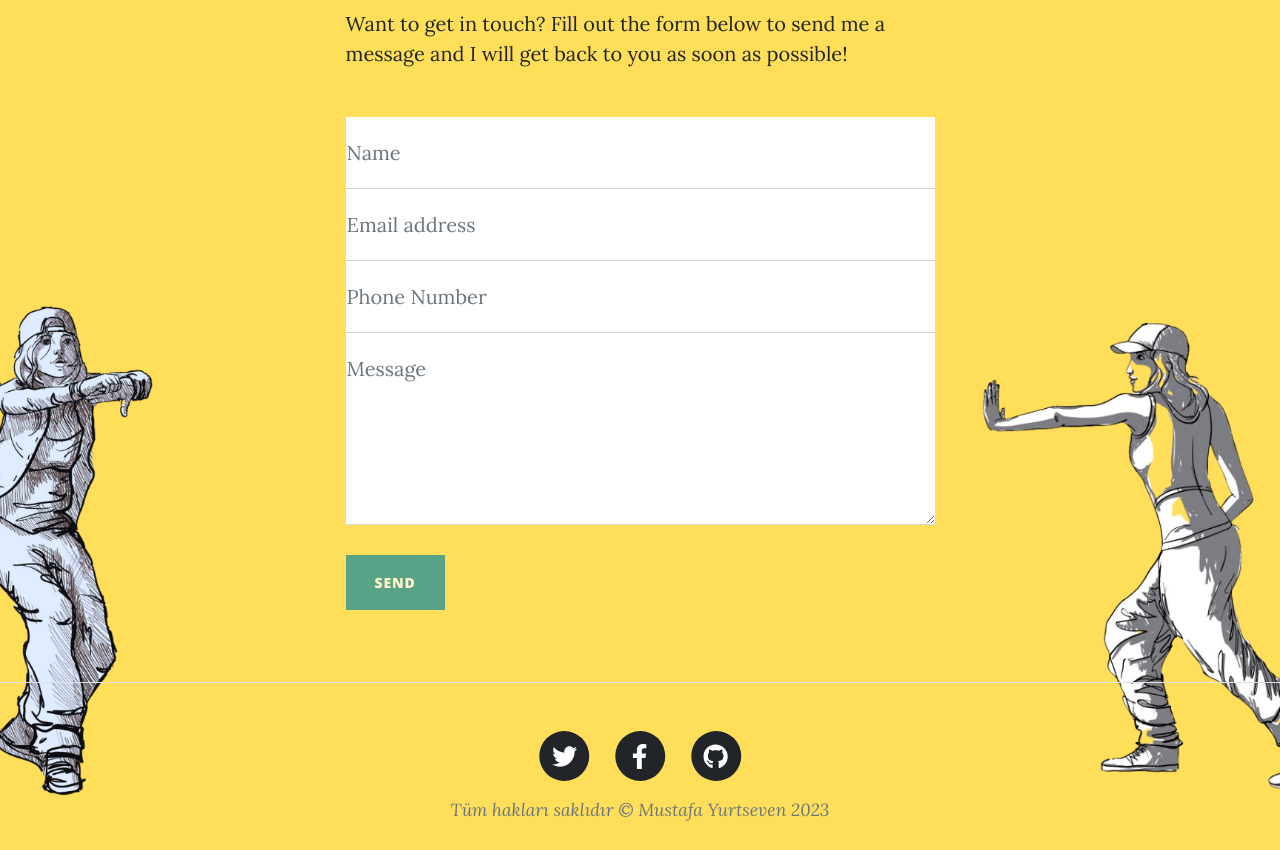
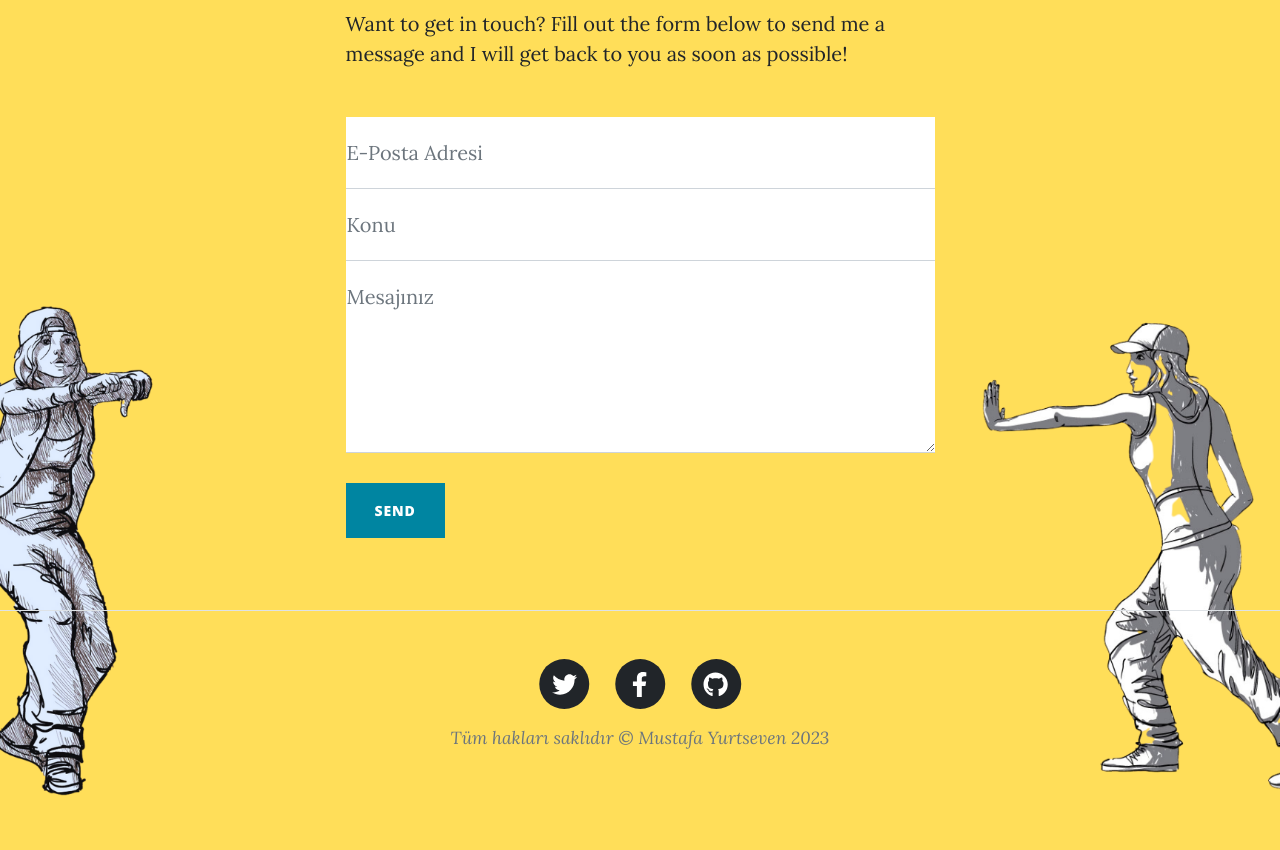
Before and after one commit to yurtsevenist/projephp, a PHP site: page /contact.php in a window 1280 px wide. Shown: the part 603-1453 px from the top of the page. After the commit the page ends 1399 px from the top, so only its background shows below. Run offline with PHP 8.4, Linux system fonts and the light colour scheme; some libraries are stand-ins or nearby versions.

Commit message:
php ornek-5

```diff
--- a/contact.php
+++ b/contact.php
@@ -30,26 +30,22 @@ include("layouts/header.php");
                             <!-- To make this form functional, sign up at-->
                             <!-- https://startbootstrap.com/solution/contact-forms-->
                             <!-- to get an API token!-->
-                            <form id="contactForm" data-sb-form-api-token="API_TOKEN">
+                            <form method="POST" action="php/messageSend.php">
+
                                 <div class="form-floating">
-                                    <input class="form-control" id="name" type="text" placeholder="Enter your name..." data-sb-validations="required" />
-                                    <label for="name">Name</label>
-                                    <div class="invalid-feedback" data-sb-feedback="name:required">A name is required.</div>
-                                </div>
-                                <div class="form-floating">
-                                    <input class="form-control" id="email" type="email" placeholder="Enter your email..." data-sb-validations="required,email" />
-                                    <label for="email">Email address</label>
+                                    <input class="form-control" name="email" type="email" placeholder="E-Posta Adresinizi giriniz..." required />
+                                    <label for="email">E-Posta Adresi</label>
                                     <div class="invalid-feedback" data-sb-feedback="email:required">An email is required.</div>
                                     <div class="invalid-feedback" data-sb-feedback="email:email">Email is not valid.</div>
                                 </div>
                                 <div class="form-floating">
-                                    <input class="form-control" id="phone" type="tel" placeholder="Enter your phone number..." data-sb-validations="required" />
-                                    <label for="phone">Phone Number</label>
-                                    <div class="invalid-feedback" data-sb-feedback="phone:required">A phone number is required.</div>
+                                    <input class="form-control" name="subject" type="text" placeholder="Konuyu Giriniz..." required />
+                                    <label for="subject">Konu</label>
+                                    <div class="invalid-feedback" data-sb-feedback="phone:required">Konu Alanını boş bırakamazsınız</div>
                                 </div>
                                 <div class="form-floating">
-                                    <textarea class="form-control" id="message" placeholder="Enter your message here..." style="height: 12rem" data-sb-validations="required"></textarea>
-                                    <label for="message">Message</label>
+                                    <textarea class="form-control" name="message" placeholder="Mesajınız..." style="height: 12rem" required></textarea>
+                                    <label for="message">Mesajınız</label>
                                     <div class="invalid-feedback" data-sb-feedback="message:required">A message is required.</div>
                                 </div>
                                 <br />
@@ -71,7 +67,7 @@ include("layouts/header.php");
                                 <!-- an error submitting the form-->
                                 <div class="d-none" id="submitErrorMessage"><div class="text-center text-danger mb-3">Error sending message!</div></div>
                                 <!-- Submit Button-->
-                                <button class="btn btn-primary text-uppercase disabled" id="submitButton" type="submit">Send</button>
+                                <button class="btn btn-primary text-uppercase" name="submitButton" type="submit">Send</button>
                             </form>
                         </div>
                     </div>
--- a/post.php
+++ b/post.php
@@ -24,7 +24,8 @@ include("layouts/header.php");
         <article class="mb-4" id="myarticle">
             <div class="container px-4 px-lg-5">
                 <div class="row gx-4 gx-lg-5 justify-content-center">
-                    <div class="col-md-10 col-lg-8 col-xl-7">
+                    <div class="col-md-10 col-lg-8 col-xl-7">,
+                        <img class="rounded" src="https://images.deliveryhero.io/image/fd-tr/LH/qih6-hero.jpg" width="100%" alt="">
                         <p>Never in all their history have men been able truly to conceive of the world as one: a single sphere, a globe, having the qualities of a globe, a round earth in which all the directions eventually meet, in which there is no center because every point, or none, is center — an equal earth which all men occupy as equals. The airman's earth, if free men make it, will be truly round: a globe in practice, not in theory.</p>
                         <p>Science cuts two ways, of course; its products can be used for both good and evil. But there's no turning back from science. The early warnings about technological dangers also come from science.</p>
                         <p>What was most significant about the lunar voyage was not that man set foot on the Moon but that they set eye on the earth.</p>
```
Also changed, not shown: php/messageSend.php (added, +21 -0 lines).
